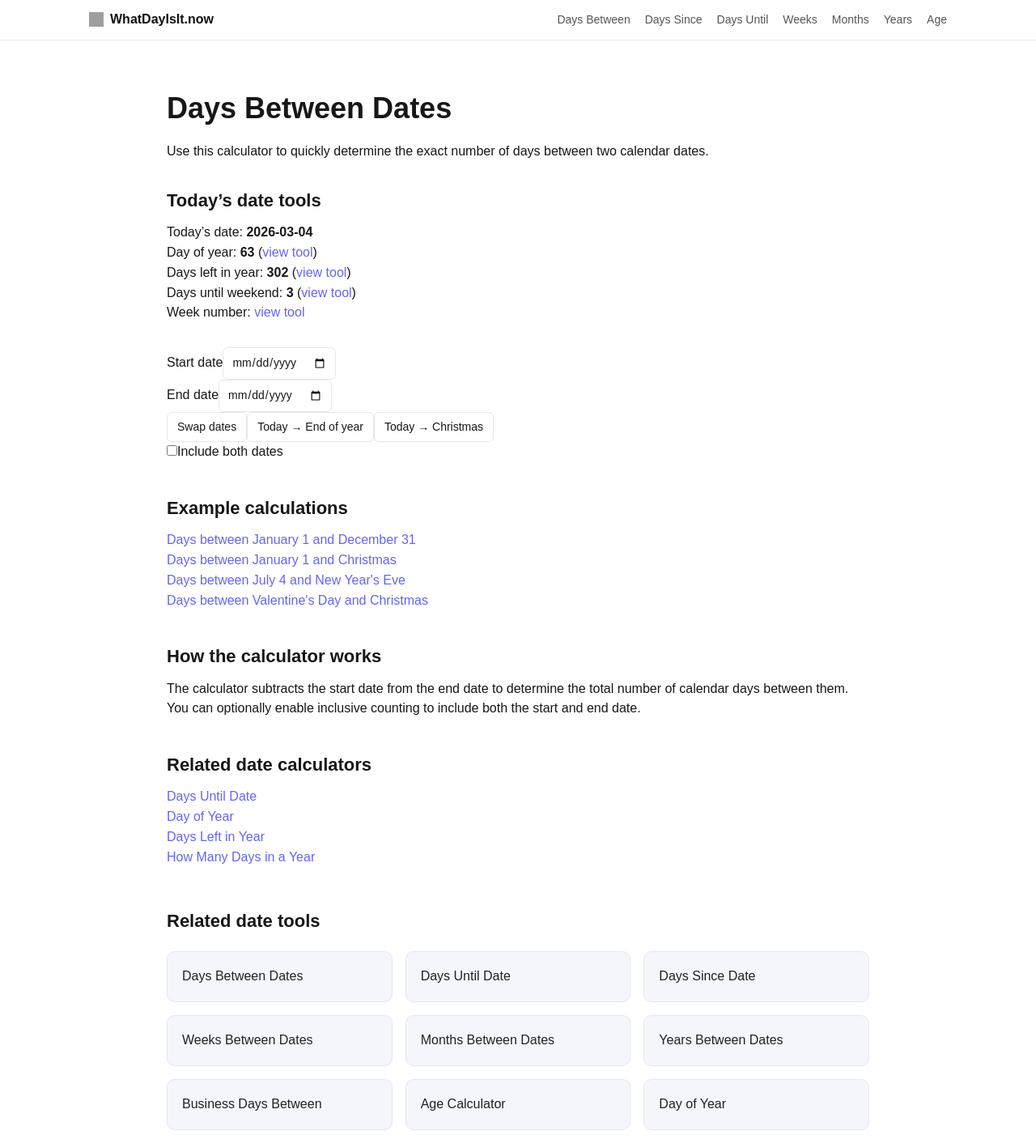
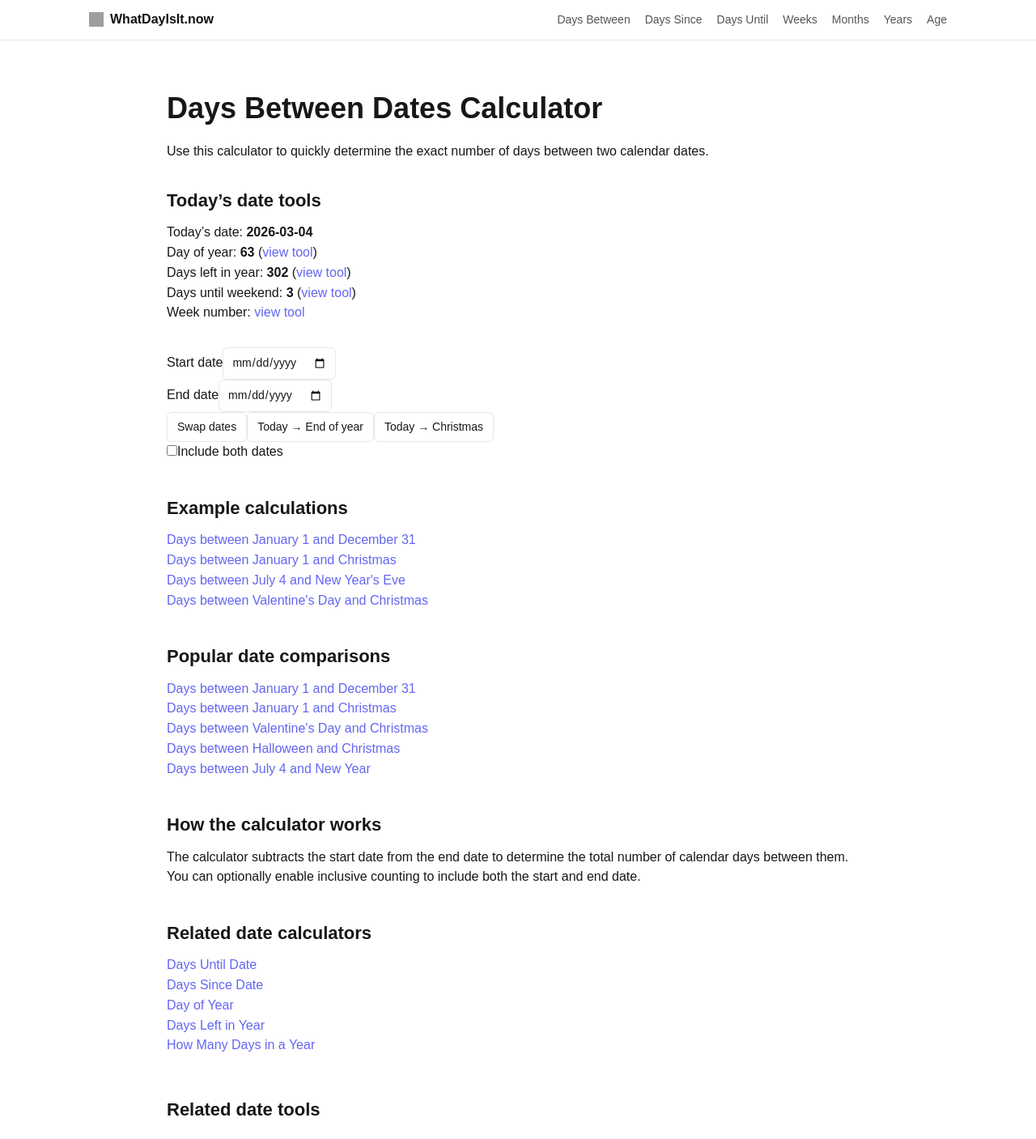
Before and after one commit to bosmeel/whatdayisit-now, a Next.js app: page /days-between in a window 1280 px wide. Shown: the top 1407 px of the page at 81% size. Built offline with nearby package versions, Linux system fonts and the light colour scheme; grey boxes are pictures that could not be loaded.

Commit message:
stabilize days-between slug page

```diff
--- a/app/days-between/[slug]/page.tsx
+++ b/app/days-between/[slug]/page.tsx
@@ -1,44 +1,69 @@
 import Link from "next/link";
 import type { Metadata } from "next";
-import { parseBetweenSlug } from "@/lib/parseDateSlug";
-import { getDaysBetween } from "@/lib/dateDifference";
 
 export const dynamic = "force-dynamic";
 
-export function generateMetadata({ params }: { params: { slug: string } }): Metadata {
+type Params = {
+  params: {
+    slug: string;
+  };
+};
 
-  const title = `Days between ${params.slug.replaceAll("-", " ")}`;
+function parseSlug(slug: string) {
+
+  const parts = slug.split("-and-");
+
+  if (parts.length !== 2) return null;
+
+  const normalize = (text: string) => {
+    return text.replaceAll("-", " ");
+  };
+
+  const a = new Date(normalize(parts[0]));
+  const b = new Date(normalize(parts[1]));
+
+  if (isNaN(a.getTime()) || isNaN(b.getTime())) return null;
+
+  return { date1: a, date2: b };
+}
+
+function getDaysBetween(a: Date, b: Date) {
+  const MS = 86400000;
+  return Math.round((b.getTime() - a.getTime()) / MS);
+}
+
+export function generateMetadata({ params }: Params): Metadata {
+
+  const readable = params.slug.replaceAll("-", " ");
 
   return {
-    title,
-    description: "Calculate the number of days between two dates.",
+    title: `Days between ${readable}`,
+    description: `Calculate how many days are between ${readable}.`,
     alternates: {
-      canonical: `/days-between/${params.slug}`
-    }
+      canonical: `/days-between/${params.slug}`,
+    },
   };
 }
 
-export default function Page({ params }: { params: { slug: string } }) {
+export default function Page({ params }: Params) {
 
-  const parsed = parseBetweenSlug(params.slug);
+  const parsed = parseSlug(params.slug);
 
   if (!parsed) {
+
     return (
       <main className="max-w-2xl mx-auto py-12">
 
         <h1 className="text-3xl font-bold mb-6">
-          Invalid comparison
+          Invalid date comparison
         </h1>
 
         <p className="mb-6">
-          Use the calculator instead.
+          Please use the main calculator.
         </p>
 
-        <Link
-          href="/days-between"
-          className="text-indigo-600"
-        >
-          Go to days between calculator
+        <Link href="/days-between" className="text-indigo-600">
+          Go to calculator
         </Link>
 
       </main>
@@ -52,13 +77,13 @@ export default function Page({ params }: { params: { slug: string } }) {
   const label1 = date1.toLocaleDateString("en-US", {
     year: "numeric",
     month: "long",
-    day: "numeric"
+    day: "numeric",
   });
 
   const label2 = date2.toLocaleDateString("en-US", {
     year: "numeric",
     month: "long",
-    day: "numeric"
+    day: "numeric",
   });
 
   return (
@@ -68,12 +93,12 @@ export default function Page({ params }: { params: { slug: string } }) {
         Days between {label1} and {label2}
       </h1>
 
-      <p className="text-3xl font-semibold mb-8">
+      <p className="text-3xl font-semibold mb-6">
         {days} days
       </p>
 
       <p className="text-neutral-600 mb-8">
-        This calculator shows the exact number of days between {label1} and {label2}.
+        There are {days} days between {label1} and {label2}.
       </p>
 
       <Link
--- a/app/days-between/page.tsx
+++ b/app/days-between/page.tsx
@@ -91,7 +91,7 @@ export default function Page() {
   return (
     <main style={{ maxWidth: 900, margin: "0 auto", padding: "24px 16px" }}>
       <h1 style={{ fontSize: 36, fontWeight: 800 }}>
-        Days Between Dates
+        Days Between Dates Calculator
       </h1>
 
       <p style={{ marginTop: 10, lineHeight: 1.6 }}>
@@ -119,6 +119,44 @@ export default function Page() {
         </ul>
       </section>
 
+      {/* SEO traffic multiplier */}
+
+      <section style={{ marginTop: 40 }}>
+        <h2>Popular date comparisons</h2>
+
+        <ul>
+          <li>
+            <Link href="/days-between/january-1-and-december-31">
+              Days between January 1 and December 31
+            </Link>
+          </li>
+
+          <li>
+            <Link href="/days-between/january-1-and-christmas">
+              Days between January 1 and Christmas
+            </Link>
+          </li>
+
+          <li>
+            <Link href="/days-between/valentines-day-and-christmas">
+              Days between Valentine's Day and Christmas
+            </Link>
+          </li>
+
+          <li>
+            <Link href="/days-between/halloween-and-christmas">
+              Days between Halloween and Christmas
+            </Link>
+          </li>
+
+          <li>
+            <Link href="/days-between/july-4-and-new-year">
+              Days between July 4 and New Year
+            </Link>
+          </li>
+        </ul>
+      </section>
+
       <section style={{ marginTop: 40 }}>
         <h2>How the calculator works</h2>
 
@@ -138,14 +176,21 @@ export default function Page() {
 
         <ul>
           <li>
-            <Link href="/days-until-date">Days Until Date</Link>
+            <Link href="/days-until">Days Until Date</Link>
           </li>
+
+          <li>
+            <Link href="/days-since">Days Since Date</Link>
+          </li>
+
           <li>
             <Link href="/day-of-year">Day of Year</Link>
           </li>
+
           <li>
             <Link href="/days-left-in-year">Days Left in Year</Link>
           </li>
+
           <li>
             <Link href="/how-many-days-in-a-year">How Many Days in a Year</Link>
           </li>
```
